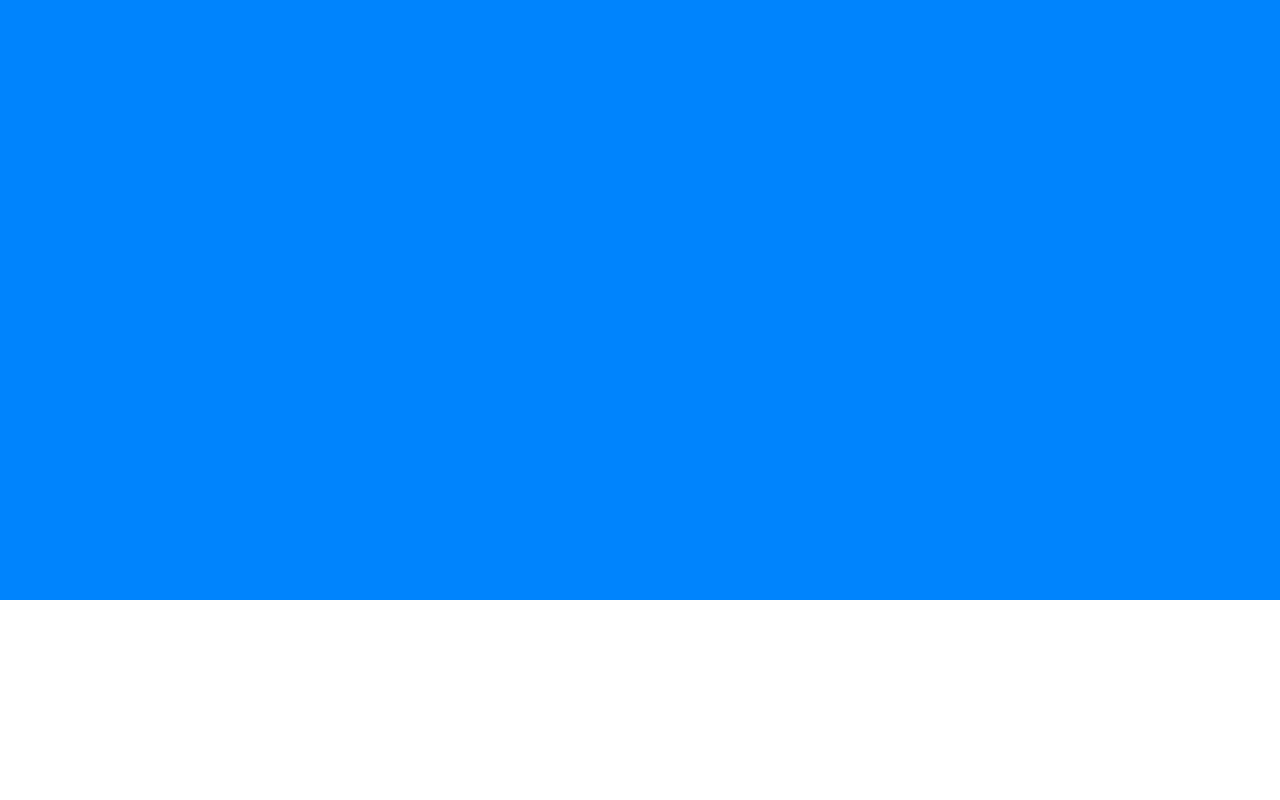
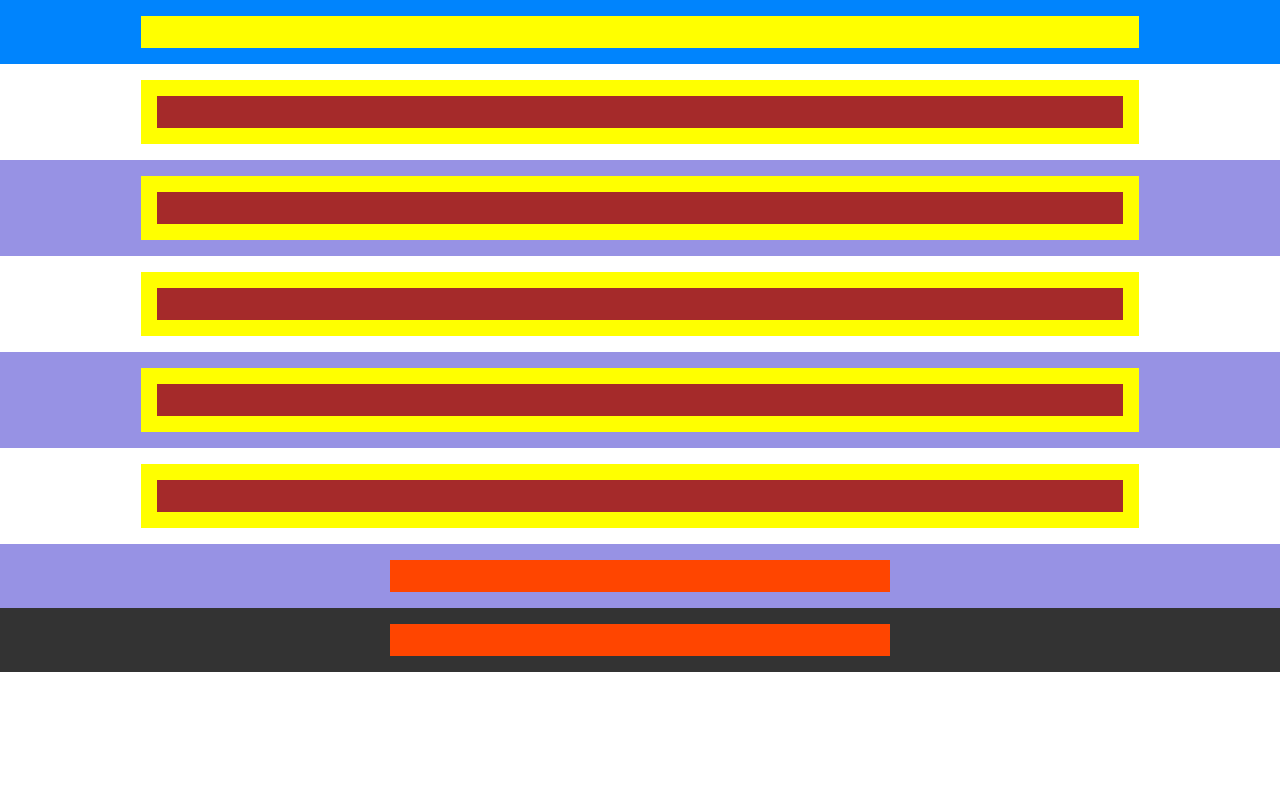
Before and after one commit to cyberfolk/html-css-responsive, a plain HTML site: page index.html in a window 1280 px wide. Shown: the top 800 px of the page. Drawn offline with Linux system fonts and the light colour scheme.

Commit message:
Add bg-color in section, container, row [debug.css]

```diff
--- a/assets/css/debug.css
+++ b/assets/css/debug.css
@@ -2,69 +2,74 @@
 /* #region Grid */
 .debug .container {
     background-color: yellow;
+    padding: 1rem;
 }
 
 .debug .container_sm {
     background-color: orangered;
+    padding: 1rem;
 }
 
 .debug .row {
-    background-color: greenyellow;
+    background-color: brown;
+    padding: 1rem;
 }
 
 .debug [class^="col_"] {
     background-color: aqua;
+    padding: 1rem;
+    height: 1rem;
 }
 
 /* #endregion Grid */
 /* #region style */
 /* #region site_header */
 .debug #site_header {
-    height: var(--rl_debug_height);
+    padding: 1rem;
 }
 
 /* #endregion site_header */
 /* #region site_main */
 /* #region banner */
 .debug .banner {
-    height: var(--rl_debug_height);
+    padding: 1rem;
 }
 
 /* #endregion banner */
 /* #region planning */
 .debug .planning {
-    height: var(--rl_debug_height);
+    padding: 1rem;
 }
 
 /* #endregion planning */
 /* #region testimonials */
 .debug .testimonials {
-    height: var(--rl_debug_height);
+    padding: 1rem;
 }
 
 /* #endregion testimonials */
 /* #region benefits */
 .debug .benefits {
-    height: var(--rl_debug_height);
+    padding: 1rem;
 }
 
 /* #endregion benefits */
 /* #region about_us */
 .debug .about_us {
-    height: var(--rl_debug_height);
+    padding: 1rem;
 }
 
 /* #endregion about_us */
 /* #region get_started */
 .debug .get_started {
-    height: var(--rl_debug_height);
+    padding: 1rem;
 }
 
 /* #endregion get_started */
 /* #endregion site_main */
 /* #region site_footer */
 .debug #site_footer {
-    height: var(--rl_debug_height);
+    padding: 1rem;
 }
 
 /* #endregion site_footer */
--- a/index.html
+++ b/index.html
@@ -70,7 +70,7 @@
             </section>
             <!-- /.benefits -->
 
-            <section class="about_-us">
+            <section class="about_us">
                 <div class="container">
                     <div class="row">
 
```
